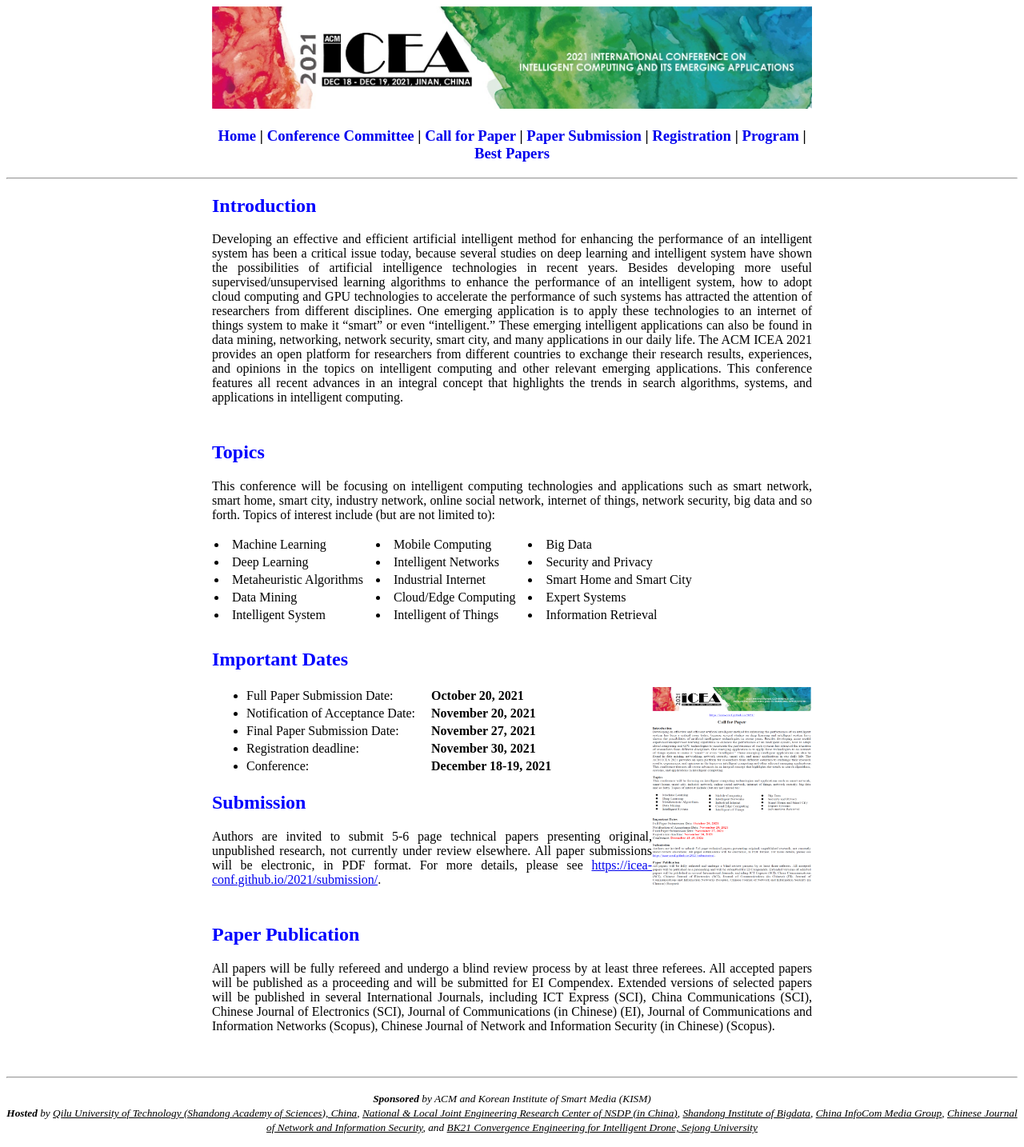
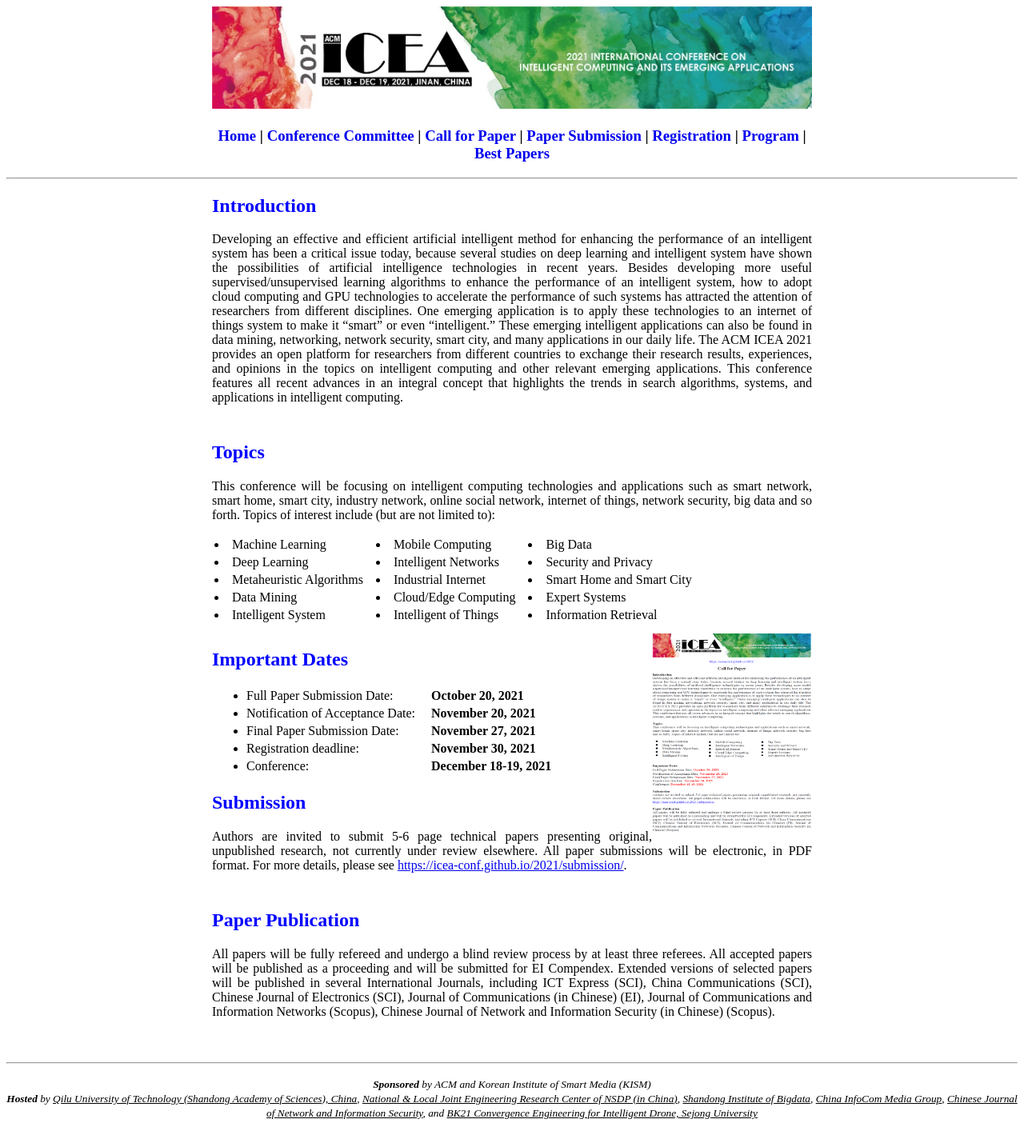
Before and after one commit to icea-conf/2021, a Jekyll site: the page built from papers/index.html, in a window 1280 px wide. Shown: the whole page at 80% size. Built offline with Jekyll 4.4.1, drawn with Linux system fonts in a browser that asks for light colours.

Commit message:
Update index.html

```diff
--- a/papers/index.html
+++ b/papers/index.html
@@ -86,8 +86,8 @@
             </div>
 
             <div style="padding-top: 10px">
+                  <a href="https://icea-conf.github.io/2021/papers/ICEA%202021_CFP-v7.pdf"><img src="ICEA 2021_CFP-v7.PNG" width="200" height="250" align="right"></a>
                   <h2 style="color:#0000FF">Important Dates</h2>
-                  <a href="https://icea-conf.github.io/2021/papers/ICEA%202021_CFP-v7.pdf"><img src="ICEA 2021_CFP-v7.PNG" width="200" height="250" align="right"></a>
                   <ul>
                   <table>
                         <tbody>
```
